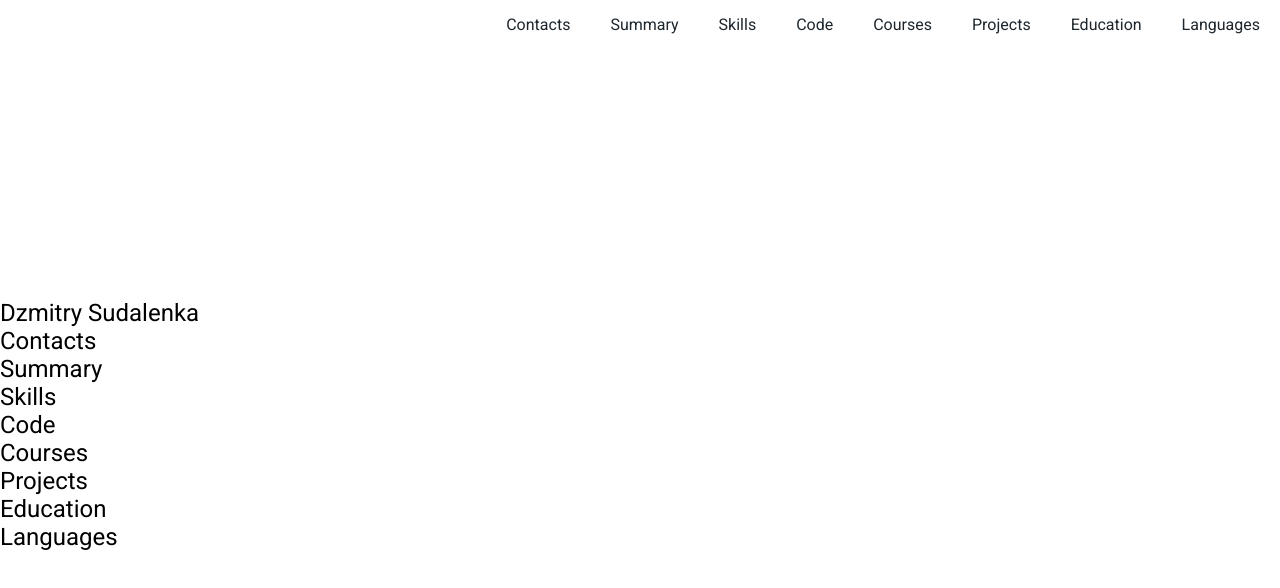
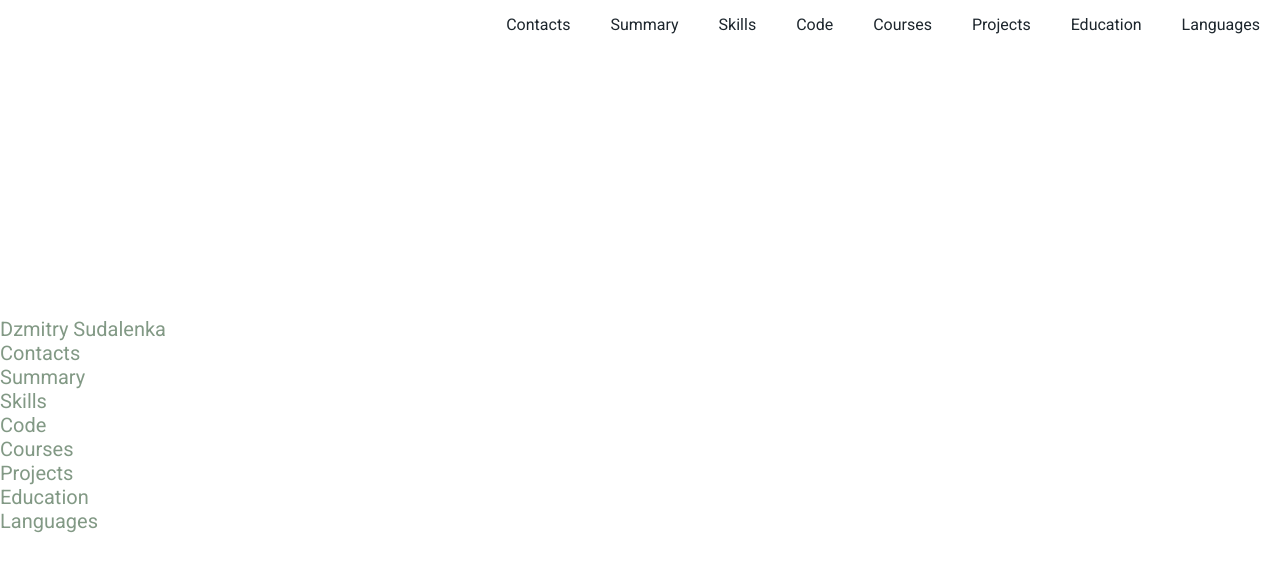
Before and after one commit to DzmitrySudalenka/rsschool-cv_2022Q4, a plain HTML site: page index.html in a window 1280 px wide. Drawn offline with Linux system fonts and the light colour scheme.

```diff
--- a/style.css
+++ b/style.css
@@ -53,3 +53,8 @@ img {
 .nav-link:hover {
   color: #2867B2;
 }
+
+.section-title {
+  font-size: 20px;
+  color: #829985;
+}
```
